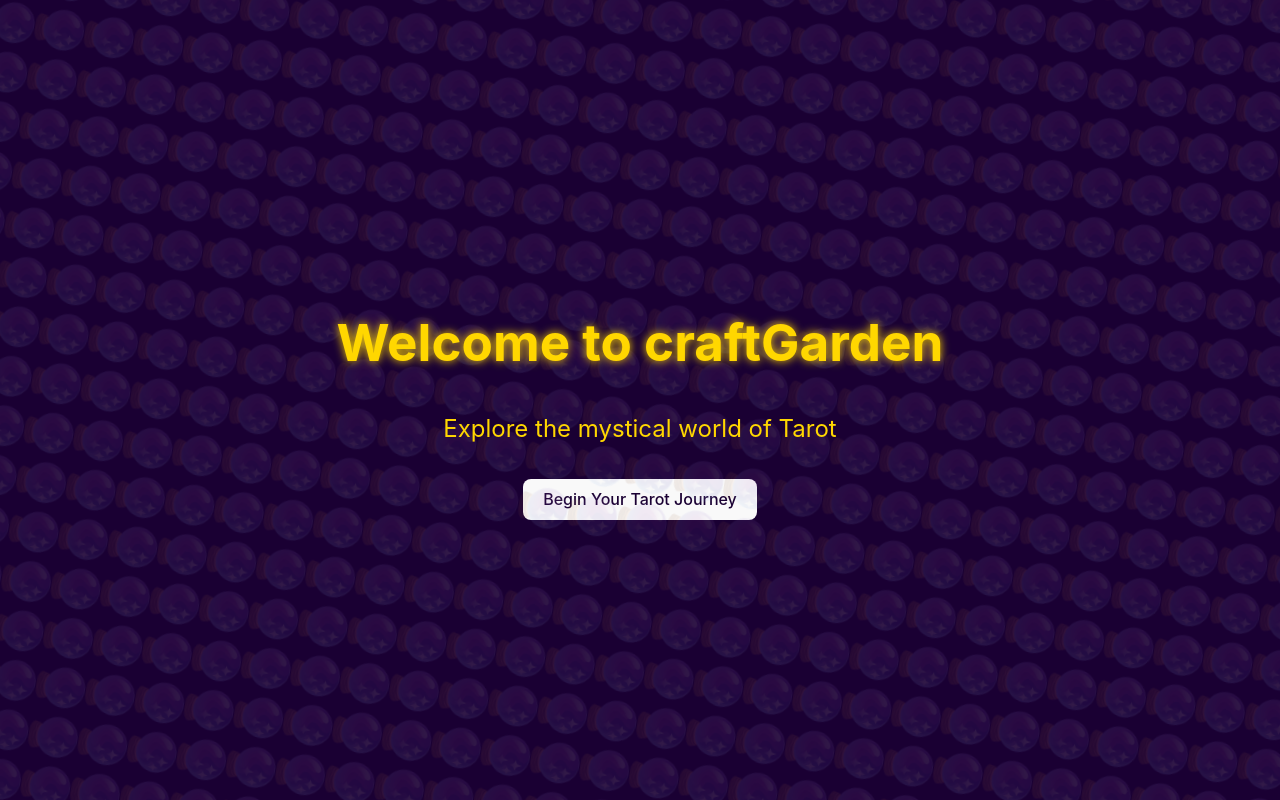
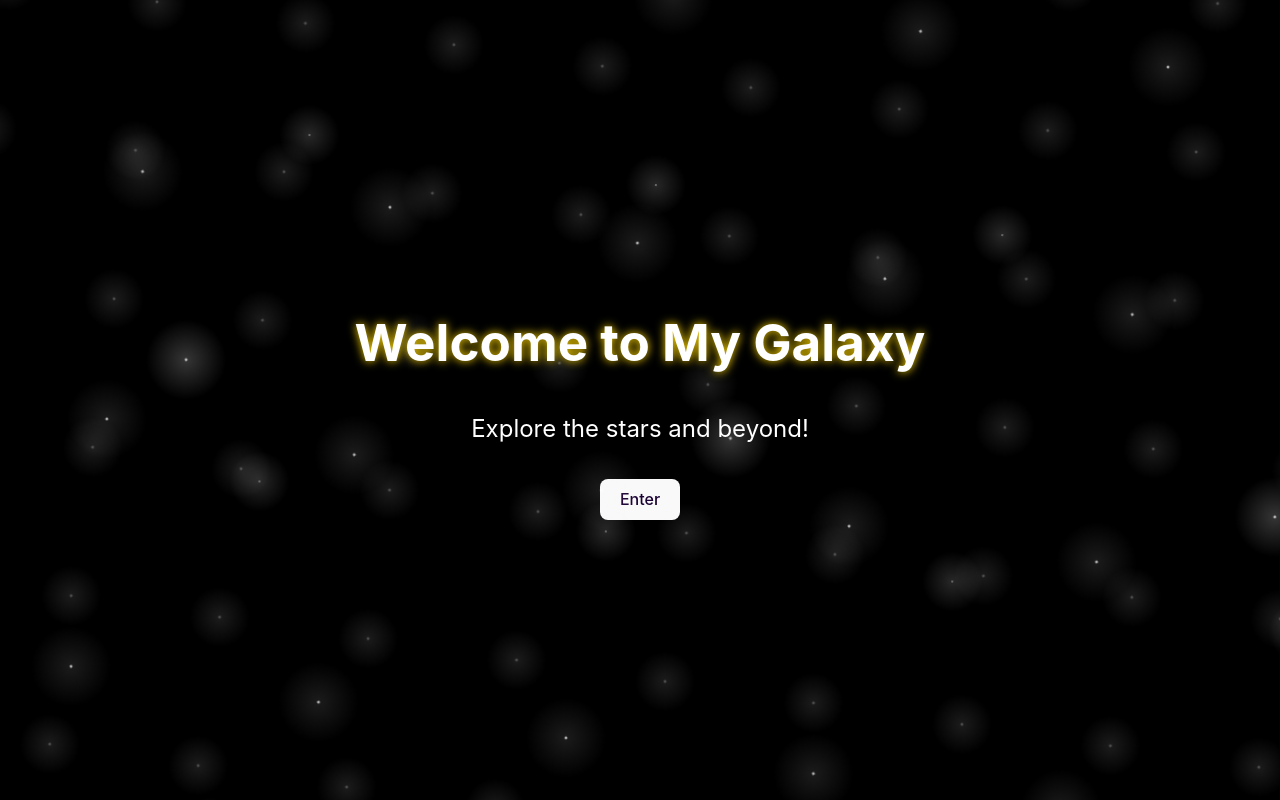
Before and after one commit to kikidesigns/craftGarden, a React (Vite) app: page / in a window 1280 px wide. Built offline with nearby package versions, Linux system fonts and the light colour scheme.

Commit message:
Update LandingPage UI theme and copy in App.tsx; replace "tarot-landing" with "galaxy", revise heading and paragraph text, change button label.

```diff
--- a/src/App.tsx
+++ b/src/App.tsx
@@ -5,11 +5,11 @@ import TarotExperience from './TarotExperience'
 
 function LandingPage() {
   return (
-    <div className="tarot-landing">
-      <h1>Welcome to craftGarden</h1>
-      <p>Explore the mystical world of Tarot</p>
+    <div className="galaxy">
+      <h1>Welcome to My Galaxy</h1>
+      <p>Explore the stars and beyond!</p>
       <Link to="/tarot">
-        <button>Begin Your Tarot Journey</button>
+        <button>Enter</button>
       </Link>
     </div>
   )
```
